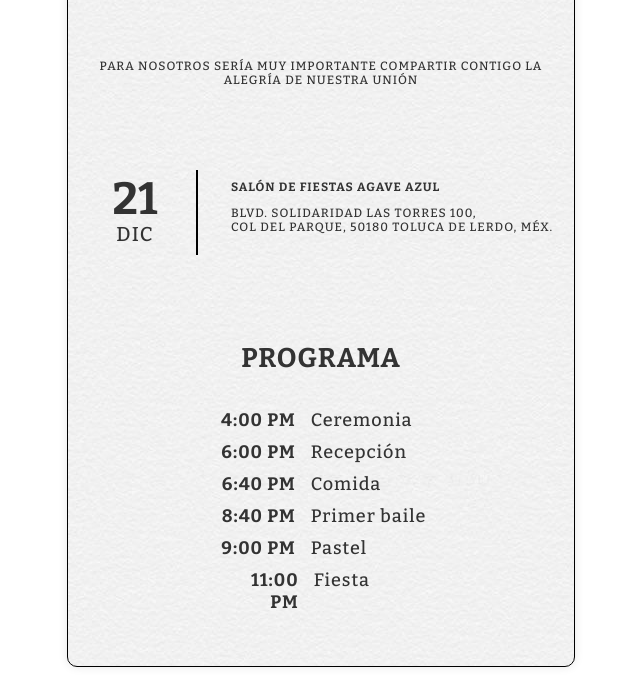
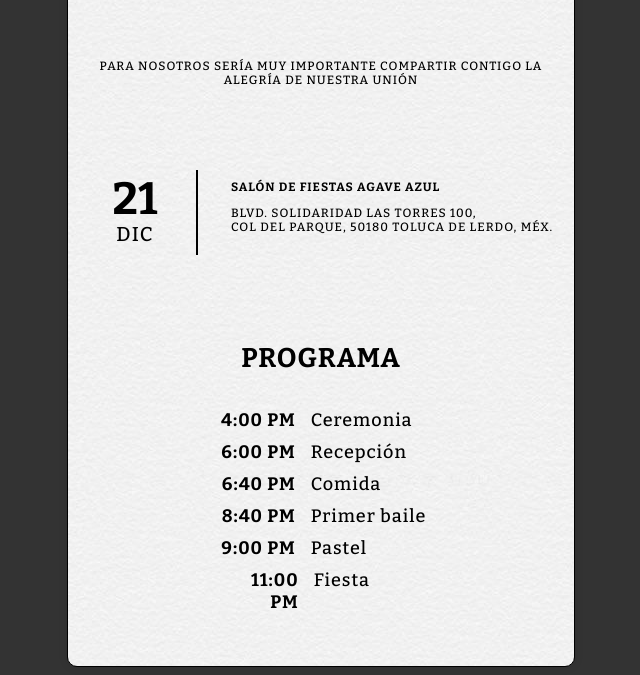
Before and after one commit to luiswebv/bodBB, a plain HTML site: page index.html in a window 1280 px wide. Shown: the part 558-1233 px from the top of the page, without its empty margins (319-959 px from the left). Drawn offline with nearby package versions, Linux system fonts and the light colour scheme; a web font is replaced by a local one.

Commit message:
actualización de background

```diff
--- a/index.html
+++ b/index.html
@@ -21,7 +21,7 @@
             font-weight: 500;
             font-size: 18px;
             text-align: center;
-            color: #333;
+            background-color: #333;
         }
         .container {
             width: 100%;
```
